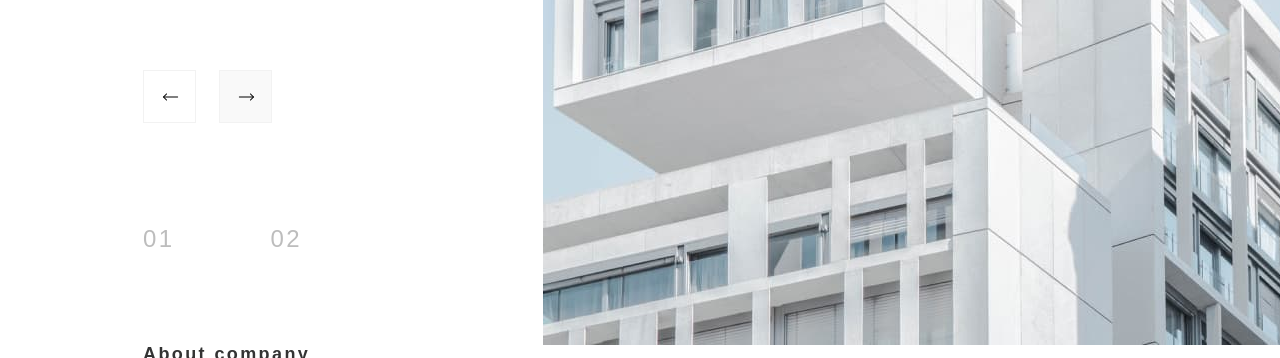
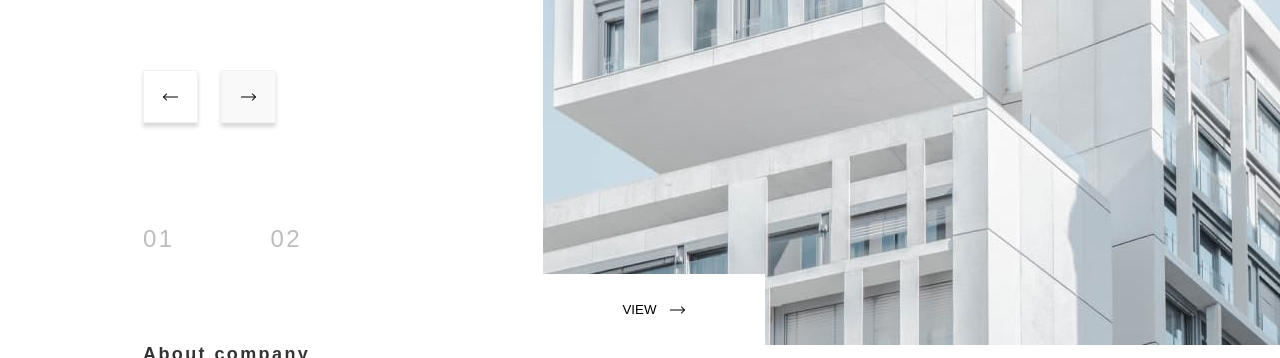
Before and after one commit to AnnaRed1982/SmartOrangeTest, a plain HTML site: page index.html in a window 1280 px wide. Shown: the part 594-952 px from the top of the page. Drawn offline with Linux system fonts and the light colour scheme.

Commit message:
image button

```diff
--- a/index.html
+++ b/index.html
@@ -45,7 +45,7 @@
           <div class="title-box">
             <h1>PROJECT <span class="h1-grey">HOME</span></h1>
             <div class="button-box">
-              <button type="button">
+              <button type="button" class="button-hero">
                 <svg
                   viewBox="0 0 68 32"
                   width="17"
@@ -62,7 +62,7 @@
                   <use href="./images/icons.svg#arrow-right" />
                 </svg>
               </button>
-              <button type="button" class="button-grey">
+              <button type="button" class="button-hero button-grey">
                 <svg viewBox="0 0 68 32" width="17" height="8">
                   <!-- <path
                     d="M3.325 16c0-0.982 0.796-1.778 1.778-1.778h56.889c0.982 0 1.778 0.796 1.778 1.778s-0.796 1.778-1.778 1.778h-56.889c-0.982 0-1.778-0.796-1.778-1.778z"
@@ -96,7 +96,19 @@
             width="770"
             height="829"
           />
-          <!-- <button type="button">View &rarr;</button> -->
+          <button type="button" class="image-button">
+            VIEW
+            <svg viewBox="0 0 68 32" width="17" height="8">
+              <!-- <path
+                    d="M3.325 16c0-0.982 0.796-1.778 1.778-1.778h56.889c0.982 0 1.778 0.796 1.778 1.778s-0.796 1.778-1.778 1.778h-56.889c-0.982 0-1.778-0.796-1.778-1.778z"
+                  />
+                  <path
+                    d="M48.291 2.298c0.694-0.694 1.82-0.694 2.514 0l13.701 13.702-13.701 13.701c-0.694 0.694-1.82 0.694-2.514 0s-0.694-1.82 0-2.514l11.187-11.187-11.187-11.187c-0.694-0.694-0.694-1.82 0-2.514z"
+                  /> -->
+
+              <use href="./images/icons.svg#arrow-right" />
+            </svg>
+          </button>
         </section>
 
         <!--About Company-->
--- a/sass/components/_hero.scss
+++ b/sass/components/_hero.scss
@@ -1,6 +1,7 @@
 .hero {
   display: flex;
   flex-direction: row;
+  position: relative;
 }
 
 .title-box {
@@ -25,10 +26,10 @@ h1 {
   gap: 23px;
   margin-bottom: 94px;
 }
-button {
+.button-hero {
   display: inline-block;
-  width: 53px;
-  height: 53px;
+  min-width: 53px;
+  min-height: 53px;
   background: var(--white);
   border: 1px solid var(--button-border);
   color: var(--greytext);
@@ -57,3 +58,16 @@ button {
 .page-line {
   fill: var(--line-stroke);
 }
+
+.image-button {
+  position: absolute;
+  left: 400px;
+  bottom: 0;
+  box-shadow: none;
+
+  display: flex;
+  flex-direction: row;
+  gap: 12px;
+  align-items: center;
+  justify-content: center;
+}
--- a/sass/utils/_base.scss
+++ b/sass/utils/_base.scss
@@ -72,23 +72,22 @@ button {
   cursor: pointer;
   position: relative;
 
-  // min-width: 216px;
-  // min-height: 50px;
-  // padding: 10px 32px; /*32-2*2 ширина бордера*/
-  // font-weight: 700;
-  // font-size: 16px;
-  // line-height: calc(30 / 16);
-  // letter-spacing: 0.06em;
-  // background-color: var(--blue);
-  // color: var(--white);
+  background-color: var(--white);
+
+  min-width: 222px;
+  min-height: 71px;
+  padding: 24px 50px; /*32-2*2 ширина бордера*/
+
+  font-family: "TTHoves-Regular", sans-serif;
+  font-weight: 400;
 
   // border-radius: var(--btnradius);
-  // border: none;
-  // outline: transparent;
+  border: none;
+  outline: transparent;
 
-  // box-shadow: 0px 4px 4px var(--shadow);
+  box-shadow: 0px 4px 4px var(--shadow);
 
-  // transition: background-color var(--anim), box-shadow var(--anim);
+  transition: background-color var(--anim), box-shadow var(--anim);
 
   &:hover,
   &:focus {
--- a/sass/utils/_variables.scss
+++ b/sass/utils/_variables.scss
@@ -21,7 +21,7 @@
   //   --gradhero: rgba(47, 48, 58, 0.4);
 
   /* shadow */
-  //   --shadow: rgba(0, 0, 0, 0.15);
+    --shadow: rgba(0, 0, 0, 0.15);
   //   --teamshadow1: rgba(0, 0, 0, 0.12);
   //   --teamshadow2: rgba(0, 0, 0, 0.14);
   //   --teamshadow3: rgba(0, 0, 0, 0.2);
```
Also changed, not shown: css/main.css, css/main.min.css, 2 other files.
